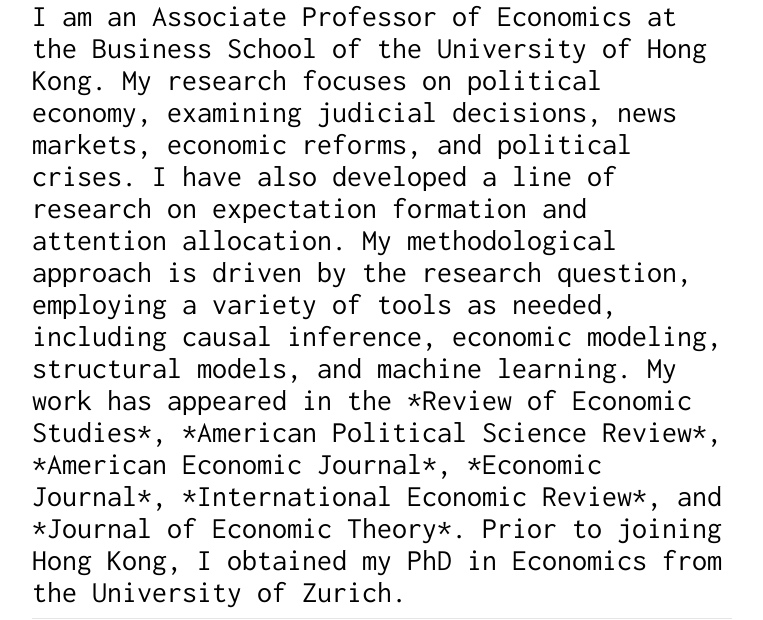
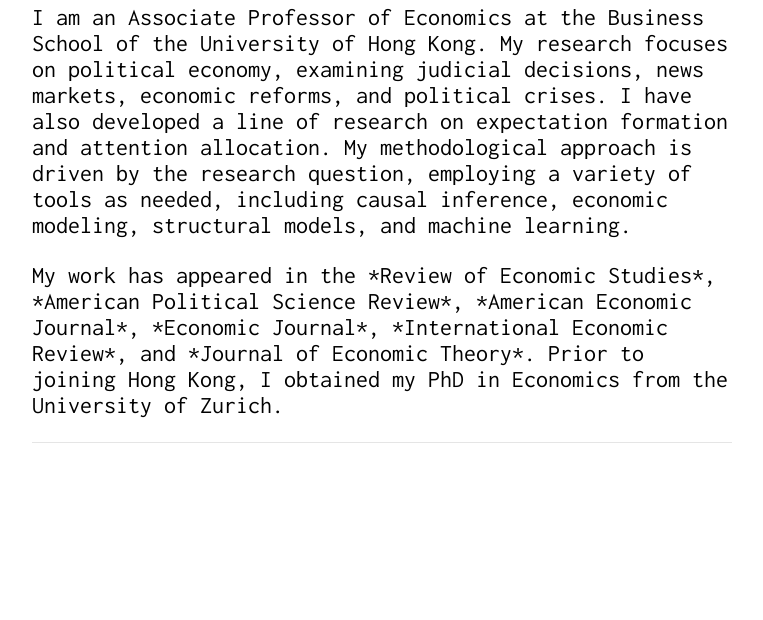
Before and after one commit to Shuyan0210611X/henrychen.github.io, a Jekyll site: the page built from index.md, in a window 1280 px wide. Shown: the part 739-1359 px from the top of the page, without its empty margins (258-1021 px from the left). Built offline with Jekyll 4.4.1, drawn with Linux system fonts in a browser that asks for light colours; our own code applies the rules of GitHub Pages for plain Markdown files; after the commit the page ends 1183 px from its top, so only the background shows below that.

Commit message:
Update index.md

```diff
--- a/index.md
+++ b/index.md
@@ -6,9 +6,8 @@ layout: default
 
 <img class="full-width-image" src="/image/hengchen-2025-april.jpg">
 
-<div style="font-size: 1.5em;">
-I am an Associate Professor of Economics at the Business School of the University of Hong Kong. My research focuses on political economy, examining judicial decisions, news markets, economic reforms, and political crises. I have also developed a line of research on expectation formation and attention allocation. My methodological approach is driven by the research question, employing a variety of tools as needed, including causal inference, economic modeling, structural models, and machine learning.
+<div style="font-size: 1.2em;">
+<p>I am an Associate Professor of Economics at the Business School of the University of Hong Kong. My research focuses on political economy, examining judicial decisions, news markets, economic reforms, and political crises. I have also developed a line of research on expectation formation and attention allocation. My methodological approach is driven by the research question, employing a variety of tools as needed, including causal inference, economic modeling, structural models, and machine learning.</p>
 
-
-My work has appeared in the *Review of Economic Studies*, *American Political Science Review*, *American Economic Journal*, *Economic Journal*, *International Economic Review*, and *Journal of Economic Theory*. Prior to joining Hong Kong, I obtained my PhD in Economics from the University of Zurich.
+<p>My work has appeared in the *Review of Economic Studies*, *American Political Science Review*, *American Economic Journal*, *Economic Journal*, *International Economic Review*, and *Journal of Economic Theory*. Prior to joining Hong Kong, I obtained my PhD in Economics from the University of Zurich.</p>
 </div>
```
